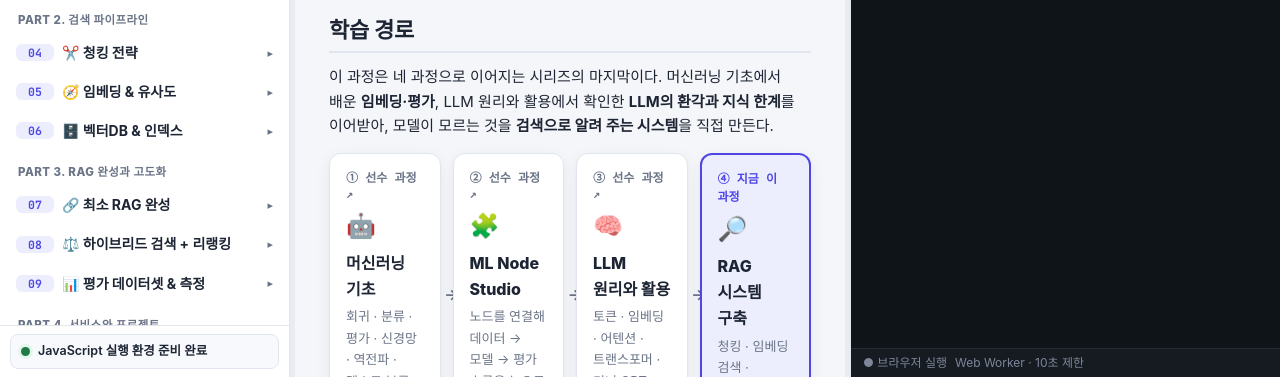
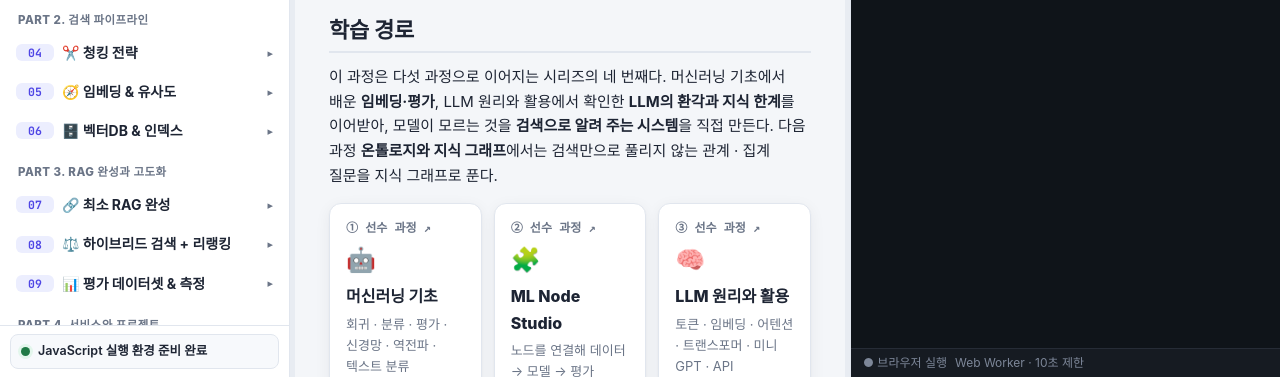
Before and after one commit to samcho93/studyRAG, a plain HTML site: page index.html in a window 1280 px wide. Shown: the part 423-800 px from the top of the page. Drawn offline with Linux system fonts and the light colour scheme; a web font is replaced by a local one.

Commit message:
feat: 학습 경로에 ⑤ 온톨로지와 지식 그래프(studyOntology) 추가 — ML → ML Studio → LLM → RAG → Ontology
Co-Authored-By: Claude Opus 5.5 <noreply@anthropic.com>

```diff
--- a/assets/css/components.css
+++ b/assets/css/components.css
@@ -1119,6 +1119,10 @@ a.card:hover {
   color: var(--color-accent);
 }
 
+/* 다섯 과정 학습 경로 (… → RAG → 온톨로지): 가운데 칸 폭에 맞춰 줄바꿈, 순서는 ①~⑤ 번호로 */
+.pathway.path-5 { grid-template-columns: repeat(auto-fit, minmax(150px, 1fr)); }
+.pathway.path-5 .card:not(:last-child)::after { content: none; }
+
 .steps {
   counter-reset: step;
   list-style: none;
--- a/index.html
+++ b/index.html
@@ -31,12 +31,13 @@
           </section>
 
           <h2>학습 경로</h2>
-          <p>이 과정은 네 과정으로 이어지는 시리즈의 마지막이다. 머신러닝 기초에서 배운 <b>임베딩·평가</b>, LLM 원리와 활용에서 확인한 <b>LLM의 환각과 지식 한계</b>를 이어받아, 모델이 모르는 것을 <b>검색으로 알려 주는 시스템</b>을 직접 만든다.</p>
-          <div class="pathway">
+          <p>이 과정은 다섯 과정으로 이어지는 시리즈의 네 번째다. 머신러닝 기초에서 배운 <b>임베딩·평가</b>, LLM 원리와 활용에서 확인한 <b>LLM의 환각과 지식 한계</b>를 이어받아, 모델이 모르는 것을 <b>검색으로 알려 주는 시스템</b>을 직접 만든다. 다음 과정 <b>온톨로지와 지식 그래프</b>에서는 검색만으로 풀리지 않는 관계 · 집계 질문을 지식 그래프로 푼다.</p>
+          <div class="pathway path-5">
             <a class="card" href="https://samcho93.github.io/studyMLBasic/" target="_blank" rel="noopener"><span class="cn">① 선수 과정 ↗</span><span class="ci">🤖</span><span class="ct">머신러닝 기초</span><span class="cs">회귀 · 분류 · 평가 · 신경망 · 역전파 · 텍스트 분류</span></a>
             <a class="card" href="https://samcho93.github.io/MLStudio/" target="_blank" rel="noopener"><span class="cn">② 선수 과정 ↗</span><span class="ci">🧩</span><span class="ct">ML Node Studio</span><span class="cs">노드를 연결해 데이터 → 모델 → 평가 흐름을 눈으로 조립</span></a>
             <a class="card" href="https://samcho93.github.io/studyLLM/" target="_blank" rel="noopener"><span class="cn">③ 선수 과정 ↗</span><span class="ci">🧠</span><span class="ct">LLM 원리와 활용</span><span class="cs">토큰 · 임베딩 · 어텐션 · 트랜스포머 · 미니 GPT · API</span></a>
             <div class="card is-here"><span class="cn">④ 지금 이 과정</span><span class="ci">🔎</span><span class="ct">RAG 시스템 구축</span><span class="cs">청킹 · 임베딩 검색 · 하이브리드 · 평가 · 인용</span></div>
+            <a class="card" href="https://samcho93.github.io/studyOntology/" target="_blank" rel="noopener"><span class="cn">⑤ 다음 과정 ↗</span><span class="ci">🕸️</span><span class="ct">온톨로지와 지식 그래프</span><span class="cs">트리플 · SPARQL · 추론 · 검증 · GraphRAG</span></a>
           </div>
 
           <h2>이 과정이 다른 점</h2>
```
Also changed, not shown: weeks/w12/index.html (+1 -0 lines).
